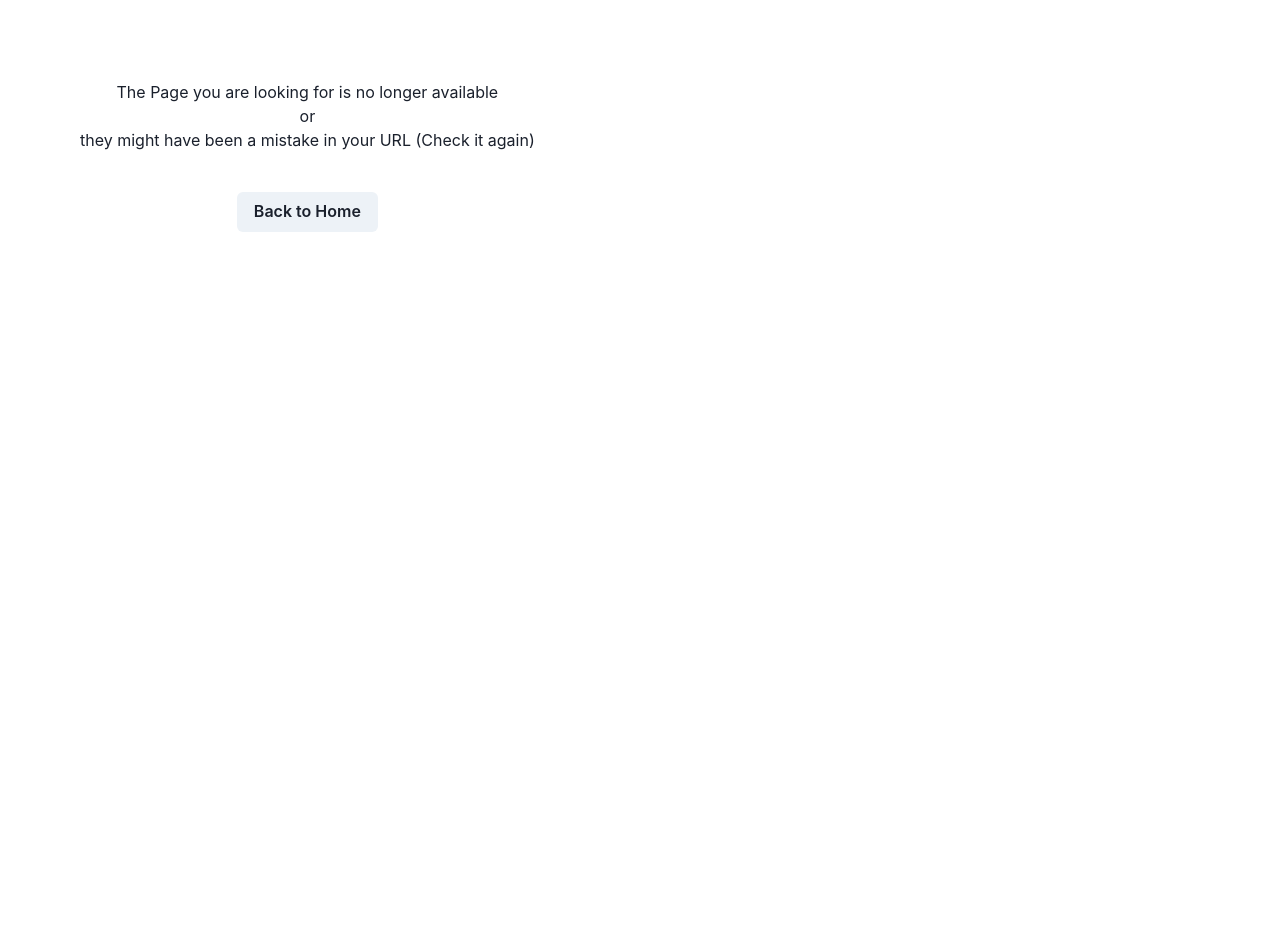
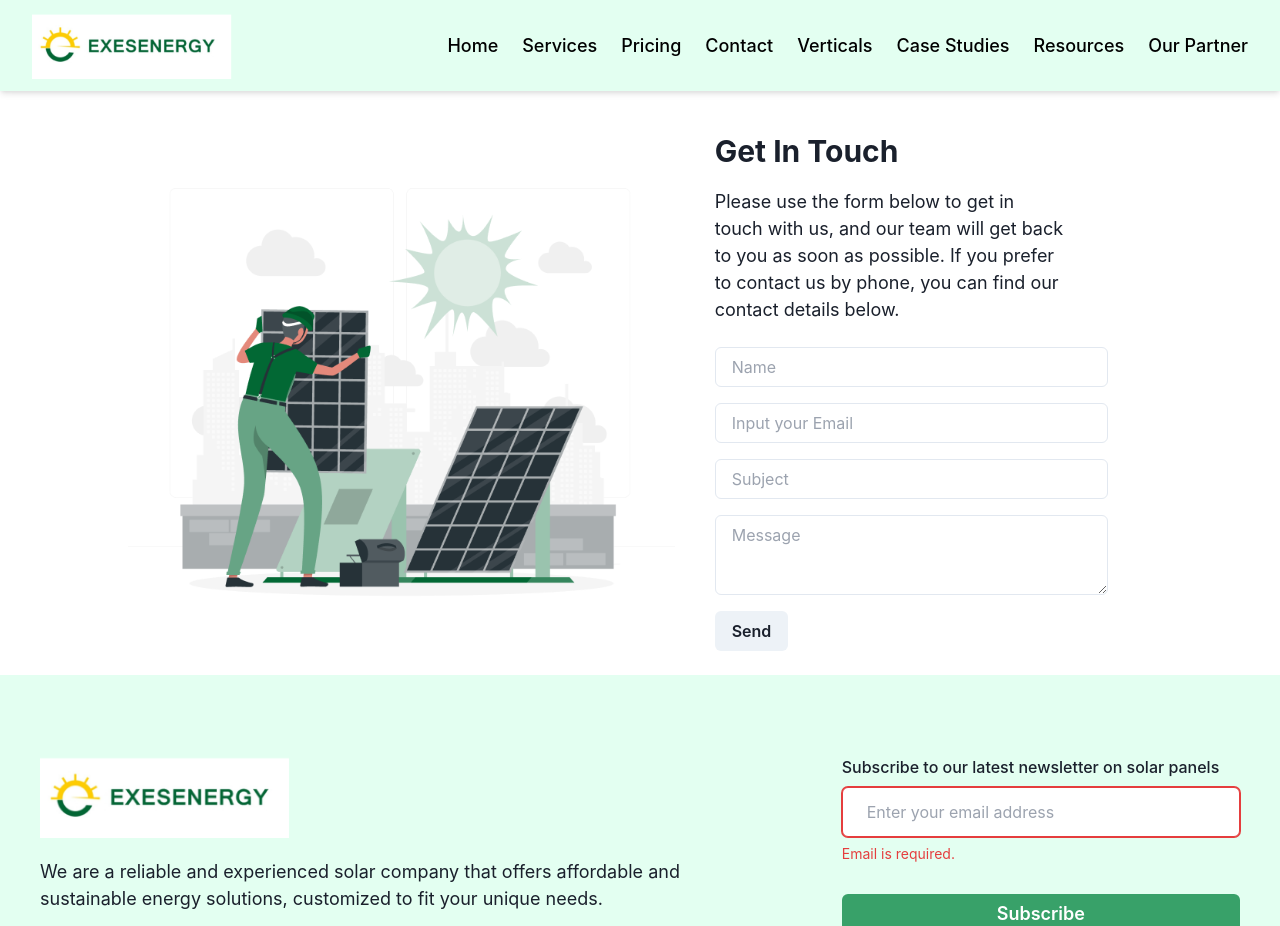
Before and after one commit to ExesEnergyInt/ExesEnergyW, a React (Vite) app: page /Contact in a window 1280 px wide. Shown: the top 926 px of the page. Before the commit the page ends 800 px from the top, so only its background shows below. Built offline with nearby package versions, Linux system fonts and the light colour scheme.

Commit message:
latest commit

```diff
--- a/src/App.jsx
+++ b/src/App.jsx
@@ -11,6 +11,10 @@ import ErrorMess from './Pages/ErrorMessage';
 // Service page
 import ServiceIndex from './Pages/Services/ServiceIndex';
 import ServiceHero from './Pages/Services/ServiceHero';
+
+// Contact Page
+import ContactIndex from './Pages/Contact/ContactIndex';
+import ContactHero from './Pages/Contact/ContactHero';
 
 const router = createBrowserRouter([
   {
@@ -29,6 +33,14 @@ const router = createBrowserRouter([
     ],
     errorElement: <ErrorMess />,
   },
+  {
+    path: '/Contact',
+    element: <ContactIndex />,
+    children: [
+      { index: true, element: <ContactHero /> }
+    ],
+    errorElement: <ErrorMess />,
+  },
 ]);
 
 function App() {
--- a/src/Components/footer.jsx
+++ b/src/Components/footer.jsx
@@ -29,10 +29,13 @@ function Footer() {
       left="50%"
       transform="translateX(-50%)" // Center the Box horizontally
     >
-      <Flex justifyContent="center">
+      <Flex
+        justifyContent="center"
+      >
         <Flex
           m={10}
-          flexDirection={{ base: 'column', md: 'row' }}
+          flexDirection={{ base: 'column', md: 'column', lg:'row' }}
+          justify='center'
           justifyContent="space-between"
           alignItems="flex-start"
           maxW="1200px"
@@ -85,11 +88,46 @@ function Footer() {
               energy solutions, customized to fit your unique needs.
             </Text>
             <Flex justifyContent={{ base: 'center', md: 'flex-start' }} gap={3} color="green" mt={5}>
-              <FaFacebook size="20px" />
-              <FaWhatsapp size="20px" />
-              <FaLinkedin size="20px" />
-              <FaInstagram size="20px" />
-              <FaTwitter size="20px" />
+
+              <a
+                href="https://web.facebook.com/EXESENERGY"
+                target="_blank"
+                rel="noopener noreferrer"
+              >
+                <FaFacebook size="20px" />
+              </a>
+
+              <a
+                href="https://bit.ly/4fGej7L"
+                target="_blank"
+                rel="noopener noreferrer"
+              >
+                <FaWhatsapp size="20px" />
+              </a>
+
+              <a
+                href="https://x.com/Exesenergy_"
+                target="_blank"
+                rel="noopener noreferrer"
+              >
+                <FaTwitter size="20px" />
+              </a>
+
+              <a
+                href="https://www.instagram.com/exesenergy_/"
+                target="_blank"
+                rel="noopener noreferrer"
+              >
+                <FaInstagram size="20px" />
+              </a>
+
+              <a
+                href="https://www.linkedin.com/company/exesenergy/"
+                target="_blank"
+                rel="noopener noreferrer"
+              >
+                <FaLinkedin size="20px" />
+              </a>
             </Flex>
           </Box>
 
--- a/src/Components/nav.jsx
+++ b/src/Components/nav.jsx
@@ -37,12 +37,13 @@ function Nav() {
         fontSize={{ base: 'sm', md: 'md', lg: 'lg' }}
         display={{ base: 'none', md: 'none', lg: 'flex' }}
       >
+        <Link to="/">Home</Link>
         <Link to="/Services">Services</Link>
         <Link to="/pricing">Pricing</Link>
+        <Link to="/contact">Contact</Link>
         <Link to="/verticals">Verticals</Link>
         <Link to="/case-studies">Case Studies</Link>
         <Link to="/resources">Resources</Link>
-        <Link to="/contact">Contact</Link>
         <Link to="/partner">Our Partner</Link>
       </Flex>
 
@@ -86,12 +87,18 @@ function Nav() {
           fontSize="xl"
           color="black"
         >
+          <Link to="/" onClick={() => changeDisplay('none')}>Home</Link>
           <Link to="/Services" onClick={() => changeDisplay('none')}>Services</Link>
           <Link to="/pricing" onClick={() => changeDisplay('none')}>Pricing</Link>
+
+          <Link to="/contact" onClick={() => changeDisplay('none')}>Contact</Link>
+
           <Link to="/verticals" onClick={() => changeDisplay('none')}>Verticals</Link>
+
           <Link to="/case-studies" onClick={() => changeDisplay('none')}>Case Studies</Link>
+
           <Link to="/resources" onClick={() => changeDisplay('none')}>Resources</Link>
-          <Link to="/contact" onClick={() => changeDisplay('none')}>Contact</Link>
+
           <Link to="/partner" onClick={() => changeDisplay('none')}>Our Partner</Link>
         </Flex>
       </Flex>
--- /dev/null
+++ b/src/Pages/Contact/ContactHero.jsx
@@ -0,0 +1,89 @@
+import { useState } from 'react';
+import { Box, Button, Flex, Image, Input, Text, Textarea } from '@chakra-ui/react'
+
+function ContactHero() {
+  const [name, setName] = useState('');
+  const [email, setEmail] = useState('');
+  const [subject, setSubject] = useState('');
+  const [message, setMessage] = useState('');
+
+  return (
+    <Flex
+      flexDir={{lg:'row', md: 'row', sm:'column', base:'column'}}
+      pt='10%'
+      w={{ lg: '80%' }}
+      gap={10}
+      justify='center'
+      align='center'
+      // ml={20}
+      m='auto'
+    >
+
+      <Box
+      w='100%'
+      >
+        <Image src="public/Images/Contact_Bg.png" />
+      </Box>
+
+      <Box
+      w='80%'
+      >
+        <Text as="h1"
+          fontSize={{ base: '2xl', md: '3xl', sm:'3xl' }}
+          fontWeight="bold"
+          mb={3}
+        >
+          Get In Touch
+        </Text>
+        <Text
+          as="p"
+          w={{ base: '100%', md: '80%' }} mt={5} fontSize={{ base: 'sm', md: 'md', lg: 'lg' }}
+          mb={6}
+        >
+          Please use the form below to get in touch with us, and our team will get back to you as soon as possible. If you prefer to contact us by phone, you can find our contact details below.
+        </Text>
+
+        <Box
+          w={{ base: '100%', md: '90%' }}
+        >
+          <Input
+            required
+            value={name}
+            onChange={(e) => setName(e.target.value)}
+            placeholder="Name"
+            mb={4}
+          />
+          <Input
+            required
+            value={email}
+            onChange={(e) => setEmail(e.target.value)}
+            placeholder="Input your Email"
+            mb={4}
+          />
+          <Input
+            required
+            value={subject}
+            onChange={(e) => setSubject(e.target.value)}
+            placeholder="Subject"
+            mb={4}
+          />
+          <Textarea
+            value={message}
+            onChange={(e) => setMessage(e.target.value)}
+            placeholder="Message"
+            mb={4}
+          />
+        </Box>
+
+        <Button
+          mb={4}
+          _hover='green'
+        >
+          Send
+        </Button>
+      </Box>
+    </Flex>
+  );
+}
+
+export default ContactHero;
--- /dev/null
+++ b/src/Pages/Contact/ContactIndex.jsx
@@ -0,0 +1,16 @@
+import React from 'react'
+import Nav from '../../Components/nav'
+import ContactHero from './ContactHero'
+import Footer from '../../Components/footer';
+
+function ContactIndex() {
+  return (
+    <>
+      <Nav />
+      <ContactHero />
+      <Footer />
+    </>
+  )
+}
+
+export default ContactIndex
```
Also changed, not shown: public/Images/Contact_Bg.png (added).
